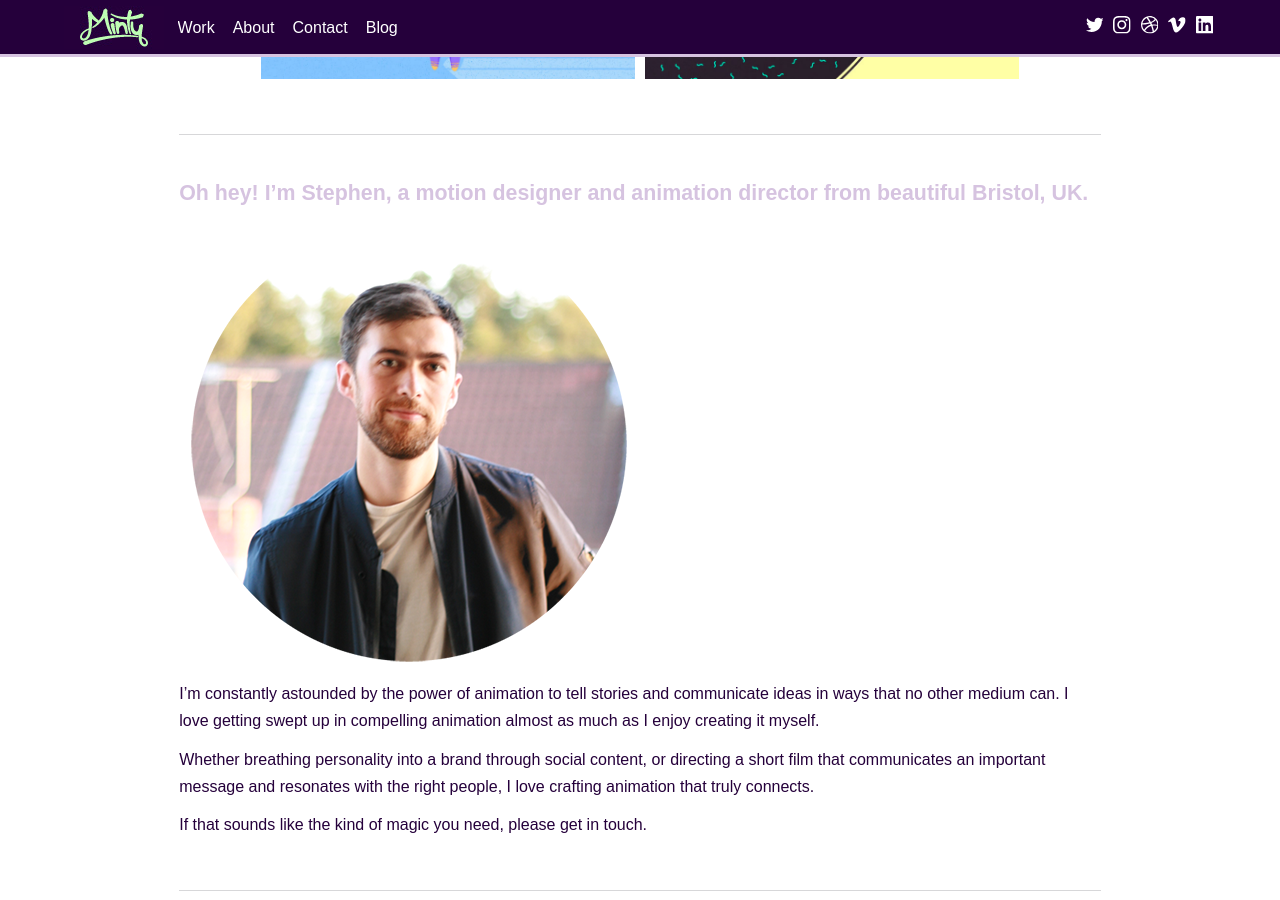
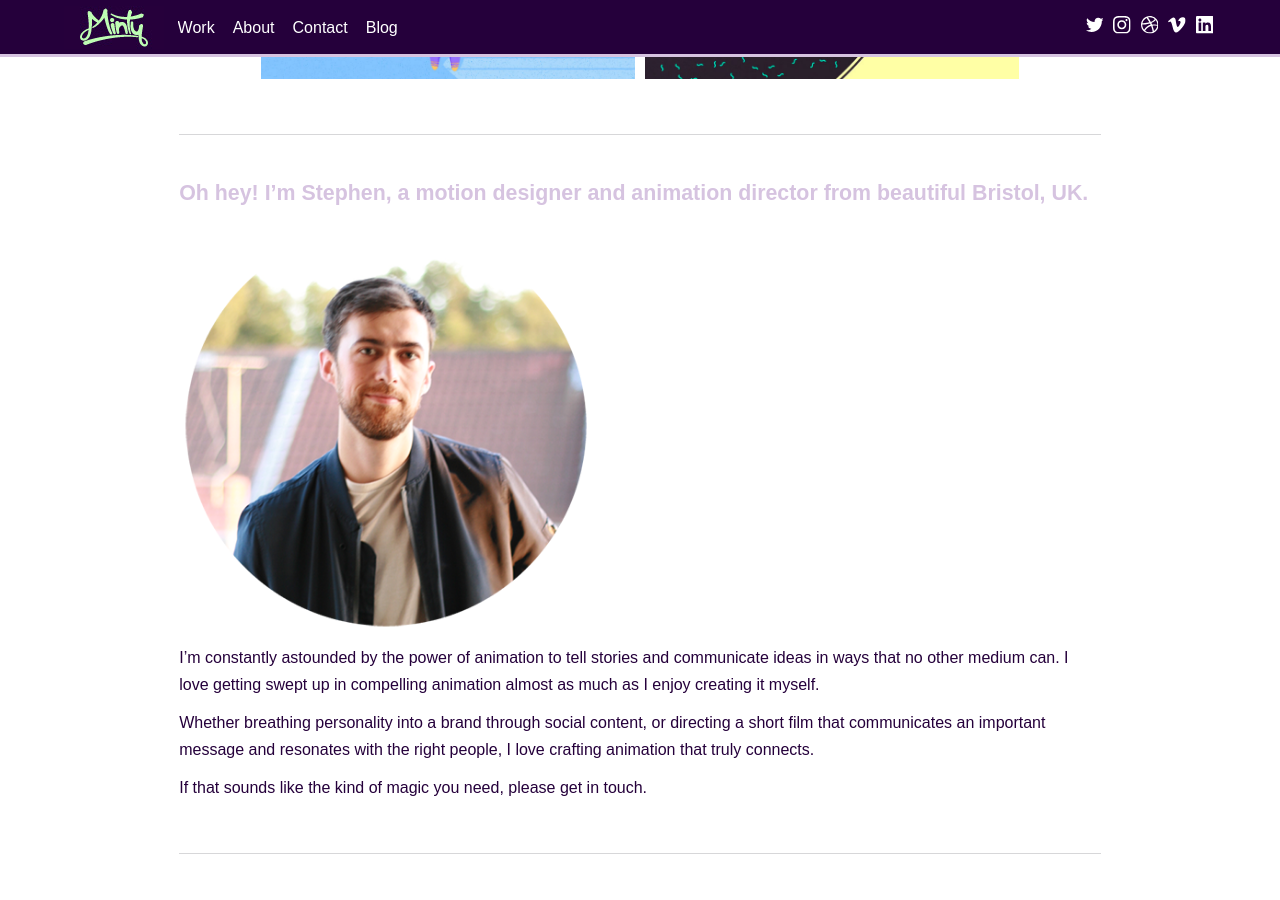
Before and after one commit to StephenMinty/itsminty.co.uk, a Jekyll site: the page built from index.md, in a window 1280 px wide and 900 px high, scrolled down 1762 px. Built offline with Jekyll 4.4.1, drawn with Linux system fonts in a browser that asks for light colours; some web fonts are replaced.

Commit message:
Updated Index

```diff
--- a/index.md
+++ b/index.md
@@ -13,7 +13,7 @@ layout: home
 
 #### Oh hey! I'm Stephen, a motion designer and animation director from beautiful Bristol, UK.
 
-{% include figure.html image="/uploads/WebsiteAvatar-1b2749.png" position="center" %}{: style="width: 50%; float: center;"}
+{% include figure.html image="/uploads/WebsiteAvatar-1b2749.png" position="centre" %}{: style="width: 45%; float: centre;"}
 
 I'm constantly astounded by the power of animation to tell stories and communicate ideas in ways that no other medium can. I love getting swept up in compelling animation almost as much as I enjoy creating it myself.
 
```
